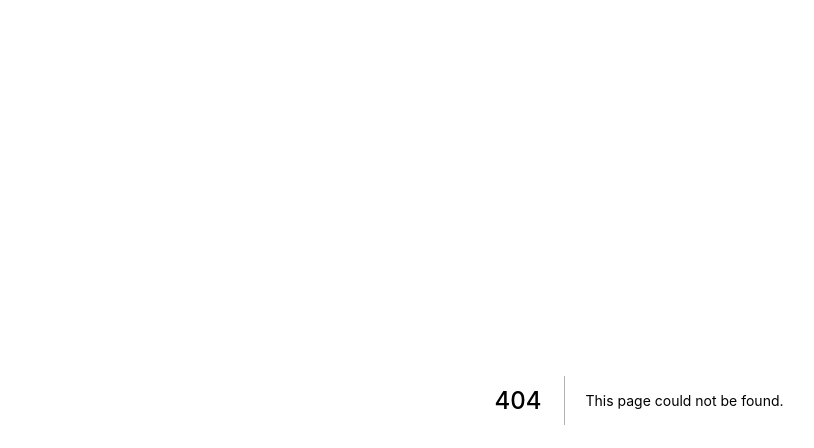
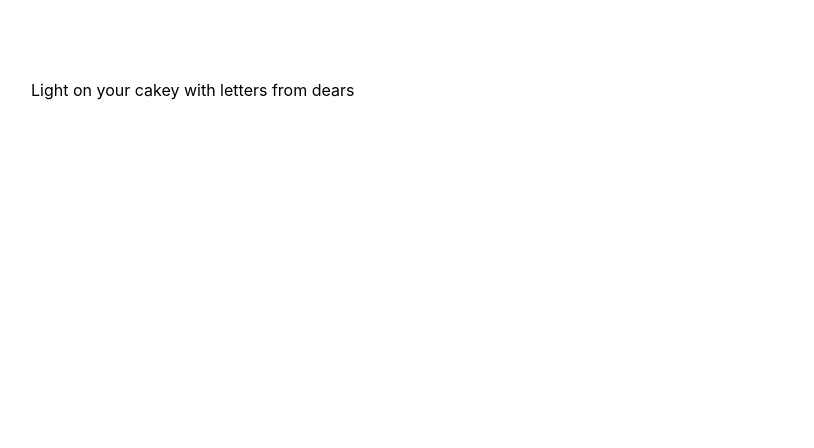
Before and after one commit to BungaeThunder/Bungae-Front, a Next.js app: page /auth/signUp in a window 1280 px wide. Before the commit this address had no page. Shown: the top 448 px of the page, without its empty margins (1-815 px from the left). Built offline with nearby package versions, Linux system fonts and the light colour scheme; some icons are missing.

Commit message:
feat(login): add login page init

```diff
--- /dev/null
+++ b/component/auth/index.tsx
@@ -0,0 +1 @@
+export * from './signUpForm';
--- a/component/index.tsx
+++ b/component/index.tsx
@@ -1 +1,2 @@
 export * from './cake';
+export * from './auth';
--- a/package.json
+++ b/package.json
@@ -17,6 +17,7 @@
     "react-dom": "18.1.0"
   },
   "devDependencies": {
+    "@iconify/react": "^3.2.2",
     "@types/node": "17.0.40",
     "@types/react": "18.0.11",
     "@types/react-dom": "18.0.5",
--- /dev/null
+++ b/pages/auth/signUp/index.tsx
@@ -0,0 +1,30 @@
+import type { NextPage } from 'next';
+import Image from 'next/image';
+import { Icon } from '@iconify/react';
+
+import { signUpForm } from '../../../component';
+import styles from '../../../styles/authSignUp.module.css';
+
+const SignUp: NextPage = () => {
+	return (
+		<div className={styles.container}>
+			<main className={styles.main}>
+				<div className={styles.introductoryPhrase}>
+					<p>Light on your cakey with letters from dears</p>
+				</div>
+
+				<Icon
+					className={styles.cakeicon}
+					icon="noto-v1:birthday-cake"
+					color="#f8f8f8"
+				/>
+
+				<div className={styles.signUpForm}>
+					<signUpForm />
+				</div>
+			</main>
+		</div>
+	);
+};
+
+export default SignUp;
--- /dev/null
+++ b/styles/authSignUp.module.css
@@ -0,0 +1,27 @@
+.container {
+    padding: 0 2rem;
+  }
+
+.main {
+    min-height: 100vh;
+    padding: 4rem 0;
+    flex: 1;
+    display: flex;
+    flex-direction: column;
+}
+
+.introductoryPhrase {
+
+}
+
+.cakeicon {
+    position: absolute;
+    width: 128px;
+    height: 128px;
+    left: 150px;
+    top: 216px;
+}
+
+.button {
+    display: flex;
+}
```
Also changed, not shown: component/auth/signUpForm.tsx (added, +14 -0 lines), pages/cake/index.tsx (+30 -4 lines), pages/index.tsx (+8 -9 lines), 1 other file (tests, documents, lock files or other folders).
